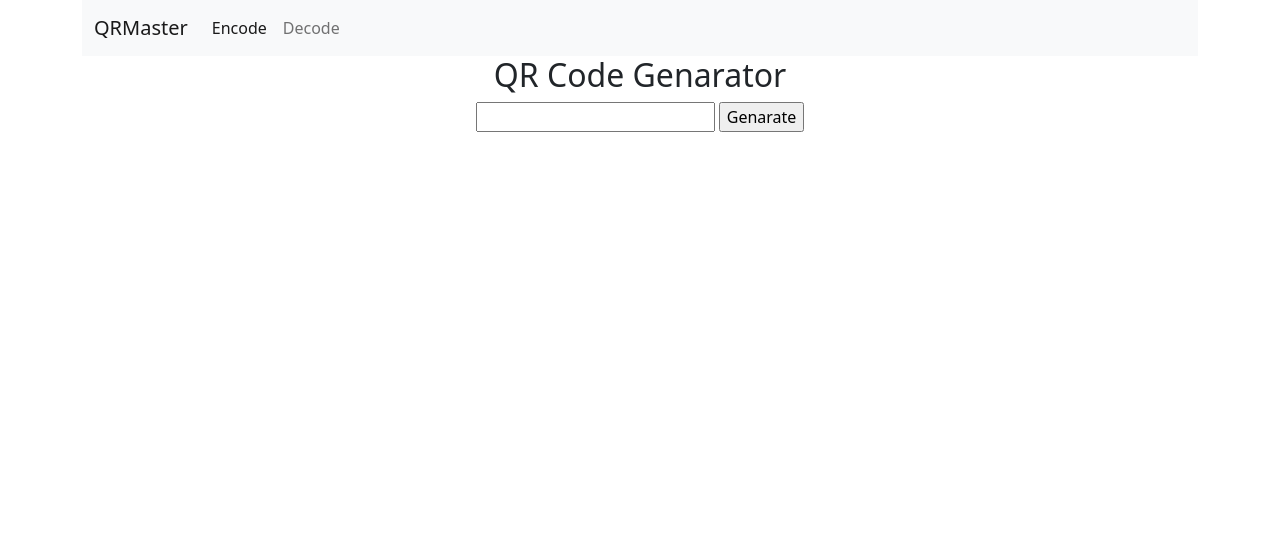
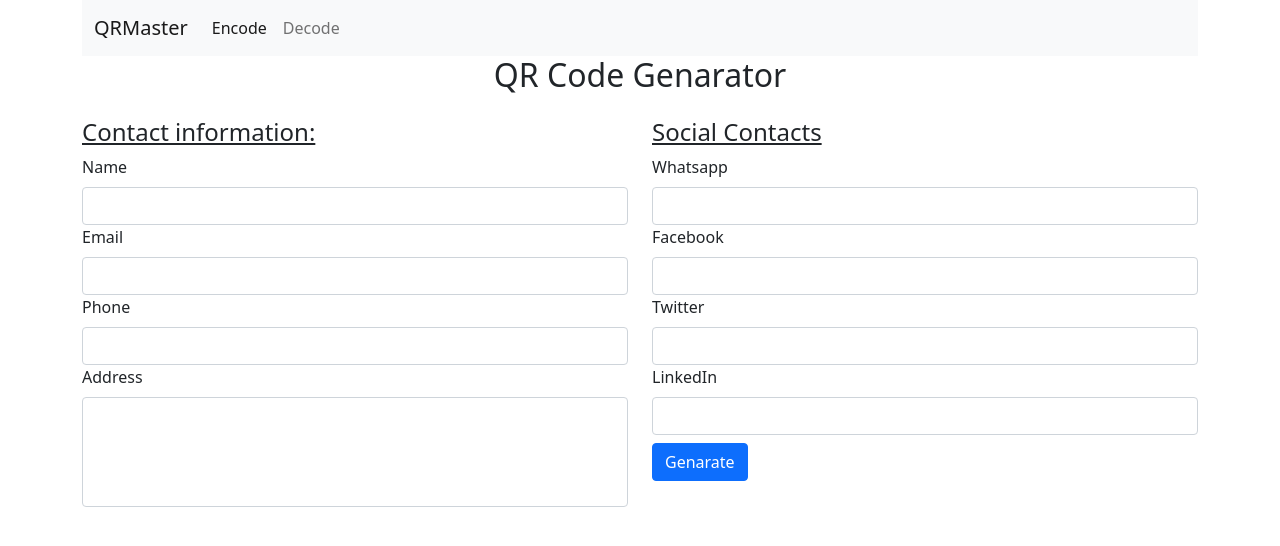
Before and after one commit to plabondatta26/ats-qrcode, a Django app: page / in a window 1280 px wide. Shown: the top 546 px of the page. Run offline with Django 3.2, Linux system fonts and the light colour scheme; some libraries are stand-ins or nearby versions.

Commit message:
dycription completed

```diff
--- a/Handler/urls.py
+++ b/Handler/urls.py
@@ -3,6 +3,6 @@ from .views import *
 urlpatterns = [
     path('', home, name='home'),
     path('qr/text/', qr_to_text_view, name='qr_to_text_view'),
-    path('result/<slug:data>/<str:form>/', result, name='result'),
+    path('result/<str:data>/<str:form>/', result, name='result'),
     path('camera/open/', video_qr_code, name='video_qr_code')
 ]
--- a/Handler/views.py
+++ b/Handler/views.py
@@ -7,6 +7,8 @@ from qrcode.image.styles.moduledrawers import RoundedModuleDrawer
 from .forms import *
 import webbrowser
 from django.http import HttpResponse
+import json
+import ast
 
 
 def create_qrcode(data):
@@ -23,9 +25,10 @@ def decode_qrcode(dirs):
     dirs = 'media/qr_up_images/' + dirs
     image = cv2.imread(dirs)
     detector = cv2.QRCodeDetector()
-    data, vertices_array, binary_qrcode = detector.detectAndDecode(image)
-
-    if vertices_array is not None:
+    data, bbox, _ = detector.detectAndDecode(image)
+    print(data)
+    print(bbox)
+    if data:
         x = data.split('/')
         if x[0] == 'http:' or x[0] == 'https:' or x[0] == 'www':
             return webbrowser.open(data)
@@ -37,8 +40,32 @@ def decode_qrcode(dirs):
 
 def home(request):
     if request.method == 'POST':
-        text = request.POST.get('text')
-        dirs = create_qrcode(text)
+        name = request.POST.get('name')
+        email = request.POST.get('email')
+        phone = request.POST.get('phone')
+        address = request.POST.get('address')
+        wt = request.POST.get('wt')
+        fb = request.POST.get('fb')
+        twitter = request.POST.get('twitter')
+        ln = request.POST.get('ln')
+        data = {
+            'BEGIN': 'VCARD',
+            'FN': name,
+            'TEL': phone,
+            'EMAIL; TYPE': 'INTERNET:johndoe @ gmail.com',
+            'END': 'VCARD'
+        }
+        # data = {
+        #     'name': name,
+        #     'email': email,
+        #     'phone': phone,
+        #     'address': address,
+        #     'wt': wt,
+        #     'fb': fb,
+        #     'twitter': twitter,
+        #     'ln': ln
+        # }
+        dirs = create_qrcode(data)
         return redirect('result', dirs, 'img')
     return render(request, 'index.html', {'dirs': ''})
 
@@ -69,8 +96,8 @@ def detection(cam):
         while True:
             _, img = cam.read()
             # print(_, img)
-            # cv2.imshow('frame', img)
-            # cv2.waitKey(1000)
+            cv2.imshow('frame', img)
+            cv2.waitKey(1000)
             cv2.destroyAllWindows()
             data, bbox, _ = detector.detectAndDecode(img)
             if data:
@@ -108,8 +135,12 @@ def camera():
 def result(request, data, form):
     if form == 'img':
         data = '/media/qr_images/' + data
+    else:
+        dict_data = data
+        dict_data = ast.literal_eval(dict_data)
     context = {
         'data': data,
-        'format': form
+        'format': form,
+        'dict_data': dict_data
     }
     return render(request, 'result.html', context)
--- a/templates/index.html
+++ b/templates/index.html
@@ -35,12 +35,53 @@
             <div class="text-center">
                 <h2>QR Code Genarator</h2>
             </div>
-            <div class="col-12 text-center">
+            <div class="col-12 text">
+
                 <form action="" method="post">
                     {% csrf_token %}
-                    <div class="form-group">
-                        <input type="text" name="text" id="text">
-                        <input type="submit" value="Genarate">
+                    <div class="row">
+                        <div class="col-6">
+                            <h4 class="mt-3"><u>Contact information:</u></h4>
+                            <div class="form-group">
+                                <label for="" class="form-label">Name</label>
+                                <input type="text" name="name" id="name" class="form-control">
+                            </div>
+                            <div class="form-group">
+                                <label for="" class="form-label">Email</label>
+                                <input type="email" name="email" id="email" class="form-control">
+                            </div>
+                            <div class="form-group">
+                                <label for="" class="form-label">Phone</label>
+                                <input type="text" name="phone" id="phone" class="form-control">
+                            </div>
+                            <div class="form-group">
+                                <label for="" class="form-label">Address</label>
+                                <textarea type="text" name="address" id="address" class="form-control" rows="4" style="resize: none;"></textarea>
+                            </div>
+                        </div>
+                        <div class="col-6">
+                            <h4 class="mt-3"><u>Social Contacts</u></h4>
+                            <div class="form-group">
+                                <label for="" class="form-label">Whatsapp</label>
+                                <input type="text" name="wt" id="wt" class="form-control">
+                            </div>
+                            <div class="form-group">
+                                <label for="" class="form-label">Facebook</label>
+                                <input type="text" name="fb" id="fb" class="form-control">
+                            </div>
+                            <div class="form-group">
+                                <label for="" class="form-label">Twitter</label>
+                                <input type="text" name="twitter" id="twitter" class="form-control">
+                            </div>
+                            <div class="form-group">
+                                <label for="" class="form-label">LinkedIn</label>
+                                <input type="text" name="ln" id="ln" class="form-control">
+                            </div>
+
+                            <div>
+                                <button type="submit" class="btn btn-primary mt-2">Genarate</button>
+                            </div>
+                        </div>
                     </div>
                 </form>
             </div>
--- a/templates/result.html
+++ b/templates/result.html
@@ -37,9 +37,9 @@
                 <h2>QR Code Genarator</h2>
             </div>
             <div class="col-12 text-center">
-                {% if format == 'text' %}
-                <h3>{{data}}</h3>
-                {% else %} {% if data %}
+                {% if format == 'text' %} {% for key, values in dict_data.items %}
+                <h3><b>{{key}}:</b> {{values}}</h3>
+                {% endfor %} {% else %} {% if data %}
                 <div class="text-center">
                     <img src="{{data}}" alt="test" id="qr_image"><br>
                     <a class="btn btn-warning" href="{{data}}" download>Download</a> {% endif %}
```
Also changed, not shown: db.sqlite3, media/qr_images/1638006050.png (deleted), media/qr_up_images/1638006050.png (deleted), media/qr_up_images/download_1.png (deleted), testfilename.jpg.
